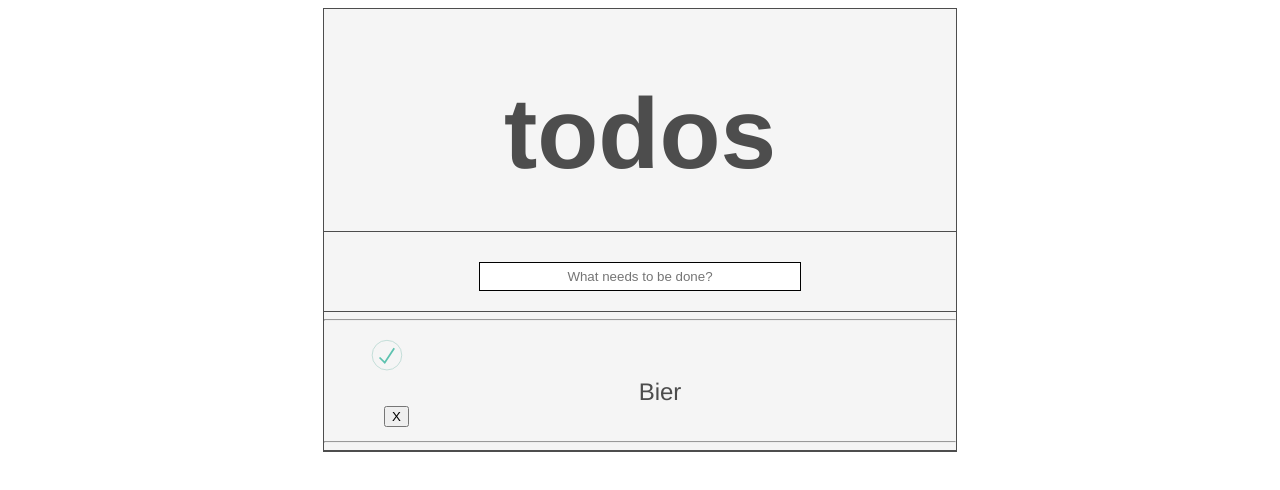
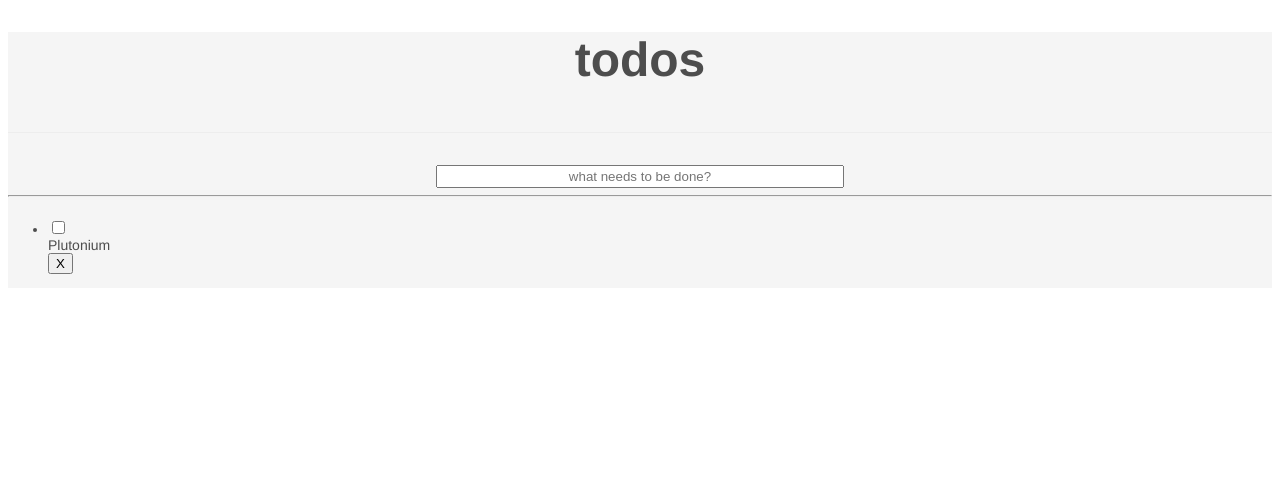
Before and after one commit to AndrinMettler/andrindev, a plain HTML site: page todo/index.html in a window 1280 px wide. Drawn offline with Linux system fonts and the light colour scheme.

Commit message:
changes by 2pac

```diff
--- a/todo/Styles/todo.css
+++ b/todo/Styles/todo.css
@@ -1,62 +1,50 @@
+.box{
+    font-family: "Helvetica Neue",Helvetica,Arial,sans-serif;
+    background-color: #f5f5f5;
+    color: #4d4d4d;
+    font-size: 14px;
+}
 
-
-h1{
-    font-size: 100px;
+.box__title{
+    height: 100px;
     text-align: center;
-    border-bottom: 1px solid ;
-    margin-bottom: 30px;
-    padding-bottom: 40px;
+    border-bottom: 1px solid #ededed;
+    font-size: 48px;
 
 }
 
-.container {
-    background-color: #f5f5f5;
-    border-color: #ededed;
-    color: #4d4d4d;
-    font-family: "Helvetica Neue", Helvetica, Arial, sans-serif ;
-    font-size: 14px;
-    border: 1px solid ;
-    width: 50%;
+.box__add{
     display: block;
     margin-left: auto;
     margin-right: auto;
+    width: 400px;
+    text-align: center;
+    padding: 2px;
+
+}
+.box__underline{
 }
 
-#eingabe {
-    display: block;
-    margin-left: auto;
-    margin-right: auto;
-    width: 50%;
-    height: 25px;
-    text-align: center;
-    border: 1px solid ;
+.todolist{
+    display: flex;
+    flex-wrap: wrap;
 }
 
-ul{
-    list-style: none;
+.todolist__checkbox{
+    flex-basis: auto;
+    flex-grow: 1;
 }
-.checkbox{
-    display: flex;
-    justify-content: flex-start;
 
+.todolist__listitem{
+    flex-basis: 60%;
+}
 
+.todolist__button{
+    flex-basis: auto;
+    flex-grow: 1;
 }
-.listitem__button{
-    display: flex;
-    justify-content: flex-end;
-
-
-    margin-left: 20px;
+.clearfix:after {
+    content: "";
+    display: table;
+    clear: both;
 }
-.listitem {
-    font-size: 24px;
-    display: flex;
-    justify-content: center;
-
-
-}
-.liste {
-    margin-top: 20px;
-    border-top: 0.5px solid ;
-    border-bottom: 0.5px solid ;
-}
--- a/todo/index.html
+++ b/todo/index.html
@@ -5,37 +5,31 @@
     <meta name="viewport"
           content="width=device-width, user-scalable=no, initial-scale=1.0, maximum-scale=1.0, minimum-scale=1.0">
     <meta http-equiv="X-UA-Compatible" content="ie=edge">
-    <title>Andrins To Do App</title>
-    <link rel="stylesheet" type="text/css" href="Styles/todo.css">
+    <title>Andrin's todo App</title>
+
+    <link rel="stylesheet" href="Styles/todo.css" type="text/css">
 </head>
+<body>
+    <div class="box">
+        <h1 class="box__title">todos</h1>
+        <input class="box__add" type="text" placeholder="what needs to be done?">
+        <hr class="box__underline" style="color: #ededed">
+            <div class="todolist clearfix">
+                <ul class="todolist__list">
+                    <li>
+                        <input type="checkbox" class="todolist__checkbox">
+                        <div class="todolist__listitem">Plutonium</div>
+                        <button class="todolist__button">X</button>
+                    </li>
+                </ul>
 
-<body>
-<div class="container">
-<h1>todos</h1>
-
-    <label for="eingabe">
-        <input type="text" id="eingabe" placeholder="What needs to be done?">
-    </label>
-
-    <div class="liste clearfix">
-        <hr>
-        <ul>
-
-            <svg xmlns="http://www.w3.org/2000/svg" width="40" height="40" viewBox="-10 -18 100 135"><circle cx="50" cy="50" r="50" fill="none" stroke="#bddad5" stroke-width="3"/><path fill="#5dc2af" d="M72 25L42 71 27 56l-4 4 20 20 34-52z"/></svg>
-
-            <div class="listitem">Bier</div>
-            <button class="listitem__button">X</button>
-
-        </ul>
-        <hr>
-
-
-
+            </div>
     </div>
 
 
 
-</div>
+
+
 
 </body>
 </html>
```
